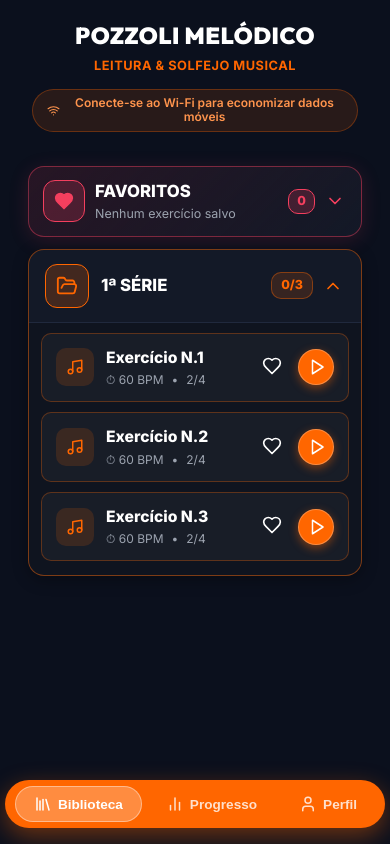
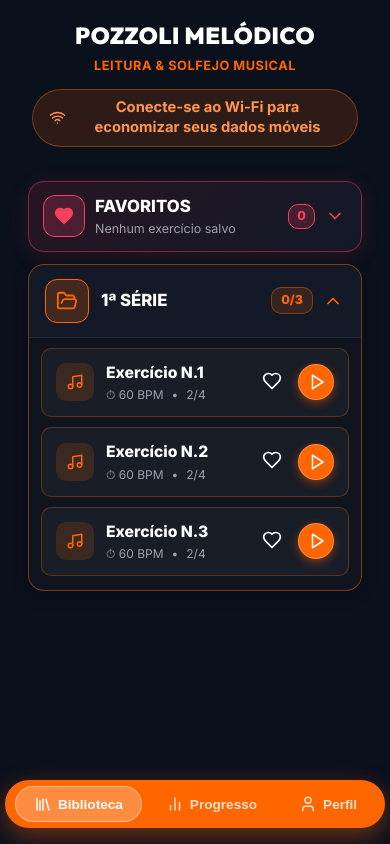
Before and after one commit to darlanmarley-hub/pozzoli-melodico, a React (Vite) app: page / in a window 390 px wide. Built offline with nearby package versions, Linux system fonts and the light colour scheme.

Commit message:
style: aumenta tamanho do texto do aviso de wi-fi para mobile

```diff
--- a/src/components/SeriesLibraryModal.jsx
+++ b/src/components/SeriesLibraryModal.jsx
@@ -65,24 +65,25 @@ export default function SeriesLibraryView({
 
         <div
           style={{
-            background: 'rgba(255, 102, 0, 0.12)',
-            border: '1px solid rgba(255, 102, 0, 0.3)',
+            background: 'rgba(255, 102, 0, 0.14)',
+            border: '1px solid rgba(255, 102, 0, 0.4)',
             color: '#ff944d',
-            padding: '6px 14px',
+            padding: '8px 16px',
             borderRadius: 'var(--radius-full)',
-            fontSize: '0.75rem',
-            fontWeight: 600,
+            fontSize: '0.92rem',
+            fontWeight: 700,
             display: 'inline-flex',
             alignItems: 'center',
             justifyContent: 'center',
-            gap: '6px',
+            gap: '8px',
             marginTop: '8px',
             marginBottom: '6px',
-            lineHeight: 1.2
+            lineHeight: 1.35,
+            textAlign: 'center'
           }}
         >
-          <Wifi size={13} style={{ flexShrink: 0, color: '#ff944d' }} />
-          <span>Conecte-se ao Wi-Fi para economizar dados móveis</span>
+          <Wifi size={17} style={{ flexShrink: 0, color: '#ff944d' }} />
+          <span>Conecte-se ao Wi-Fi para economizar seus dados móveis</span>
         </div>
       </div>
 
```
